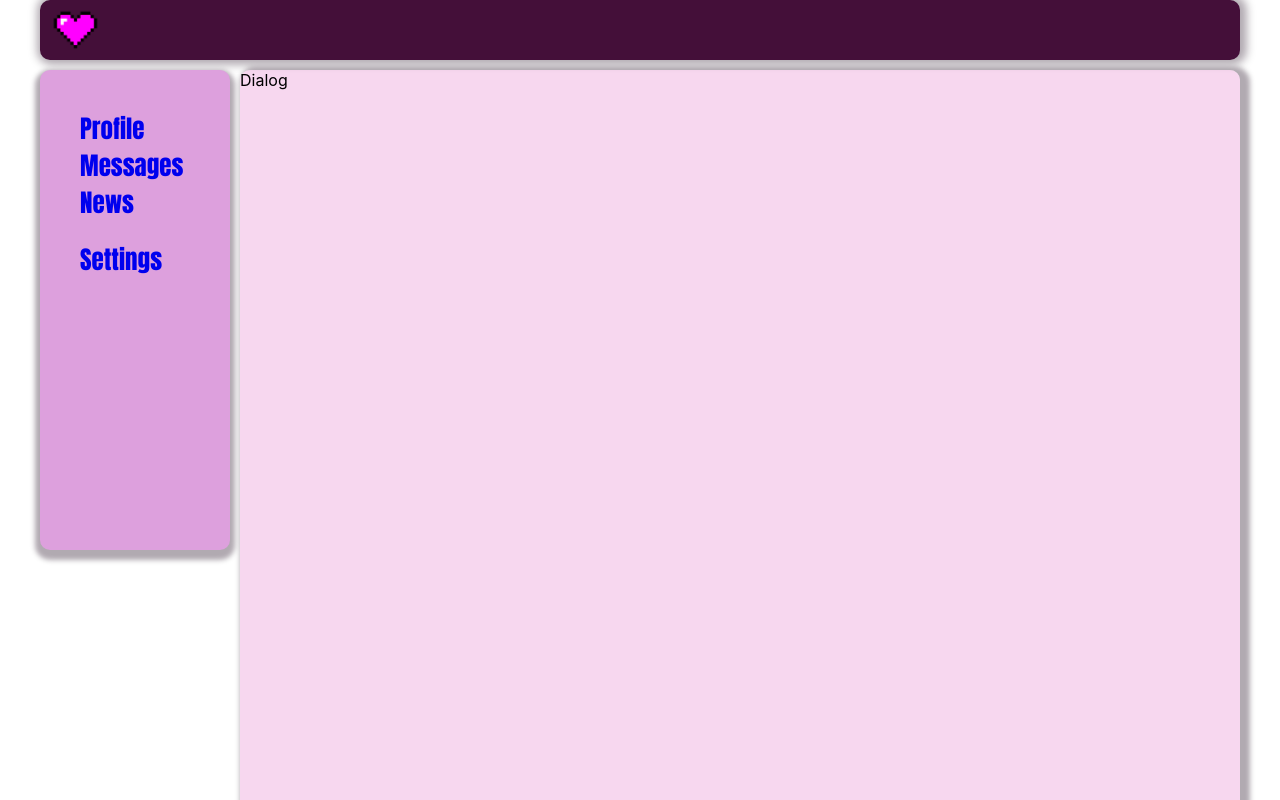
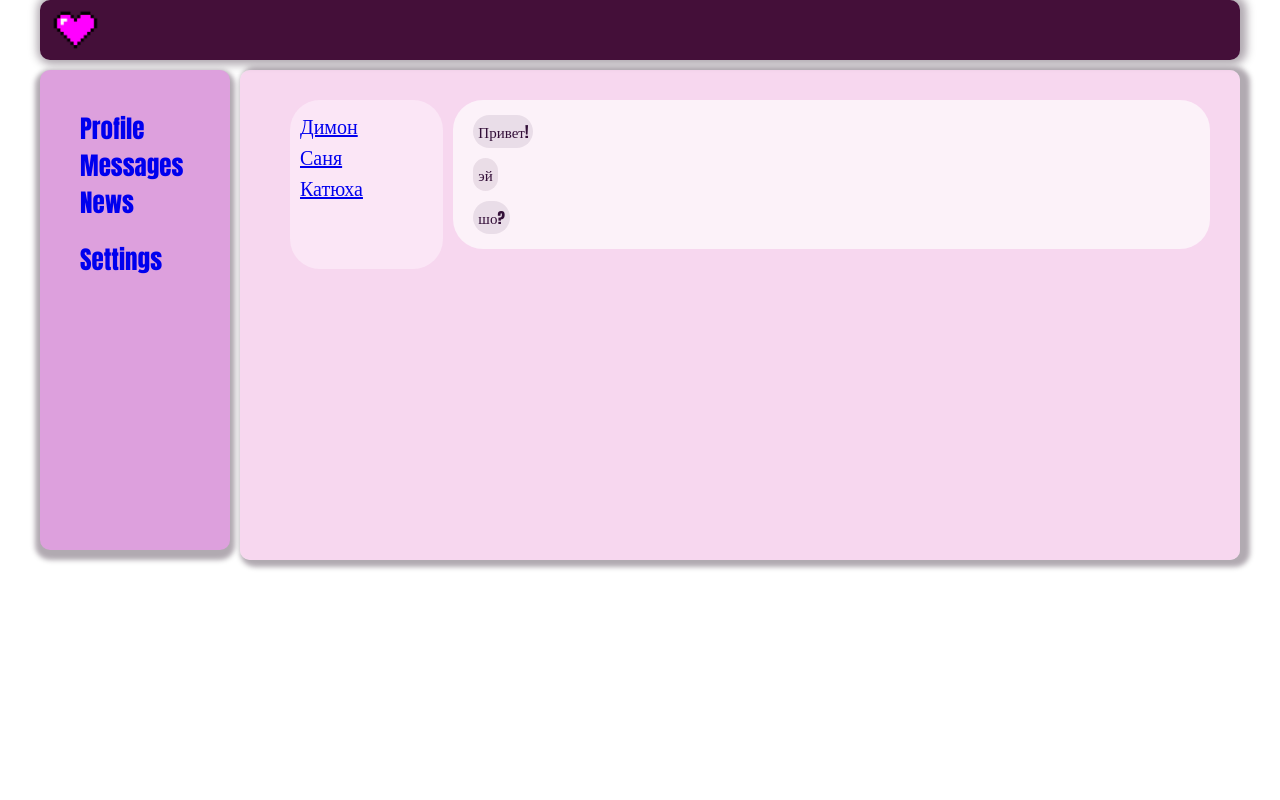
Before and after one commit to alexa-atremova/react-app, a React (Create React App) app: page /dialogs in a window 1280 px wide. Shown: the top 800 px of the page. Built offline with nearby package versions, Linux system fonts and the light colour scheme.

Commit message:
Add files via upload

```diff
--- a/src/components/Dialogs/Dialogs.css
+++ b/src/components/Dialogs/Dialogs.css
@@ -1,11 +1,61 @@
+.messagePage {
+  background-color: rgba(238, 169, 221, 0.466);
+  margin-top: 10px;
+  border-radius: 10px;
+  height: 100%;
+  box-shadow: 5px 2px 5px 5px rgba(24, 4, 24, 0.336);
+
+}
+
+.messages {
+  display: grid;
+  grid-template-columns: 2fr 10fr;
+  padding: 30px;
+  padding-left: 50px;
+}
+
+.yourContacts {
+
+  color: rgb(51, 15, 56);
+  background-color: rgba(255, 247, 253, 0.466);
+  border-radius: 30px;
+  height: 100%;
+  font-family: 'Impact';
+  font-size: 20px;
+  padding: 10px;
+}
+
+
+.yourDialog {
+
+
+  background-color: rgba(255, 255, 255, 0.671);
+  border-radius: 30px;
+  margin-left: 10px;
 
 
 
-  .messages {
-    grid-area: c;
-    background-color: rgba(238, 169, 221, 0.466);
-    margin-top: 10px;
-    border-radius: 10px;
-    height: 1000px;
-    box-shadow: 5px 2px 5px 5px rgba(24, 4, 24, 0.336);
-  }
+}
+
+.dialog {
+
+  margin: 20px;
+
+  color: rgb(51, 15, 56);
+  font-family: 'Impact';
+  font-size: 15px;
+
+
+
+
+
+}
+
+
+.dialog span {
+  background-color: rgba(51, 15, 56, 0.089);
+  border-radius: 50px;
+  padding: 5px;
+
+
+}
--- a/src/components/Dialogs/Dialogs.jsx
+++ b/src/components/Dialogs/Dialogs.jsx
@@ -1,15 +1,48 @@
 import React from 'react';
 import './Dialogs.css';
+import { NavLink } from 'react-router-dom';
 
-const Profile = () => {
+
+const DialogsItem = (props) => {
+  let path = "/dialogs/" + props.id;
+
+  return <div className="Contacts">
+
+    <NavLink to={path} >{props.name}</NavLink>
+  </div>
+}
+
+const MessageItem = (props) => {
+
+  return <div className="dialog"><span>{props.message}</span></div>
+
+}
+
+
+const Dialogs = () => {
   return (
-    <div className="messages">
-      <div className="yourContacts">
-        Dialog
+    <div className="messagePage">
+      <div className="messages">
 
-      </div>
+        <div className="yourContacts">
+
+          <DialogsItem name="Димон" id="1" />
+          <DialogsItem name="Саня" id="2" />
+          <DialogsItem name="Катюха" id="3" />
+
+        </div>
+
+        <div className="yourDialog">
+          <MessageItem message="Привет!" />
+          <MessageItem message="эй" />
+          <MessageItem message="шо?" />
+          <div>
+
+          </div>
+        </div>
+
+      </div >
     </div>
-
   )
 }
-export default Profile;
+export default Dialogs;
```
